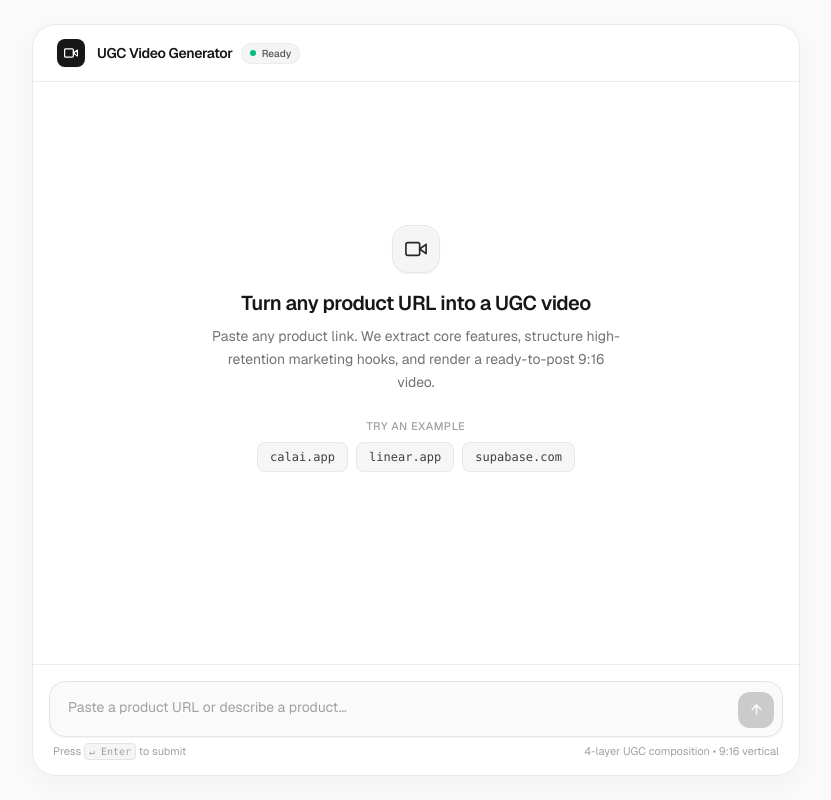
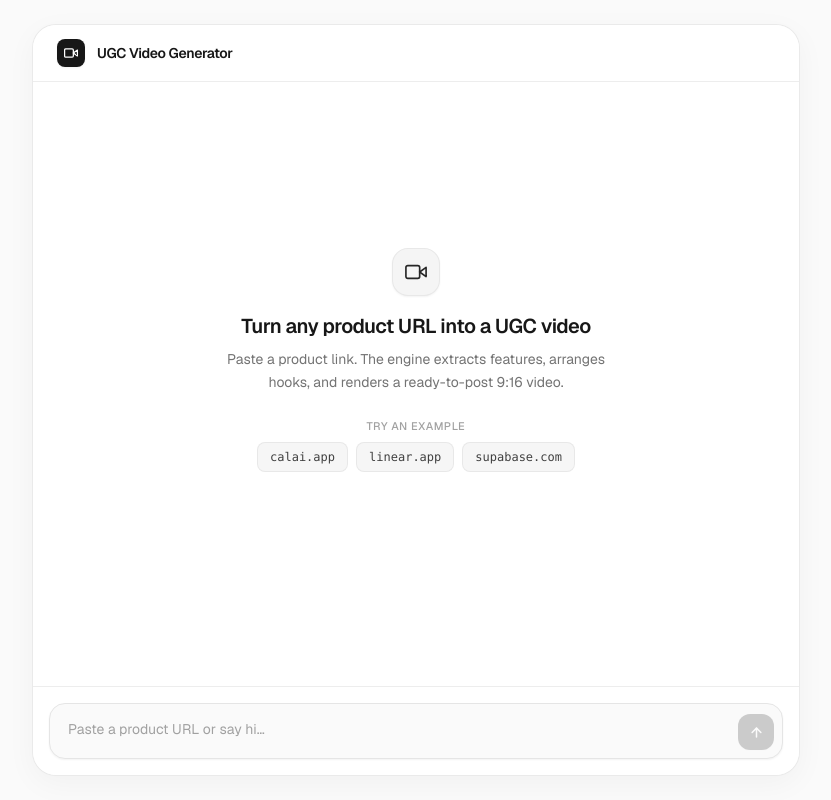
Before and after one commit to srinathdoggala-tech/UGC-video-generator, a Next.js app in the folder ugc-video-generator/: page / in a window 1280 px wide. Shown: the whole page, without its empty margins (224-1055 px from the left). Built offline with nearby package versions, Linux system fonts and the light colour scheme.

Commit message:
refactor: ruthless simplification of UI hierarchy and deliverable download action

```diff
--- a/ugc-video-generator/src/components/ChatInterface.tsx
+++ b/ugc-video-generator/src/components/ChatInterface.tsx
@@ -25,7 +25,7 @@ export function ChatInterface({ initialMessages = [] }: ChatInterfaceProps) {
     if (!isLoading) return;
     setLoadingStage('Extracting product details…');
     const t1 = setTimeout(() => setLoadingStage('Selecting matched assets and audio…'), 3000);
-    const t2 = setTimeout(() => setLoadingStage('Composing 4-layer 9:16 video…'), 7000);
+    const t2 = setTimeout(() => setLoadingStage('Composing 9:16 video layers…'), 7000);
     const t3 = setTimeout(() => setLoadingStage('Finalizing render…'), 12000);
 
     return () => {
@@ -52,7 +52,6 @@ export function ChatInterface({ initialMessages = [] }: ChatInterfaceProps) {
     setError(null);
     setInput('');
 
-    // Reset textarea height
     if (inputRef.current) {
       inputRef.current.style.height = 'auto';
     }
@@ -107,13 +106,6 @@ export function ChatInterface({ initialMessages = [] }: ChatInterfaceProps) {
     }
   };
 
-  const handleReset = () => {
-    if (confirm('Clear conversation and start fresh?')) {
-      setMessages([]);
-      setError(null);
-    }
-  };
-
   // Format text containing links into clickable spans
   const renderMessageContent = (text: string) => {
     const urlPattern = /(https?:\/\/[^\s]+)/g;
@@ -139,7 +131,7 @@ export function ChatInterface({ initialMessages = [] }: ChatInterfaceProps) {
 
   return (
     <div className="flex flex-col h-full w-full bg-white dark:bg-[#121214] sm:rounded-3xl sm:border border-neutral-200/80 dark:border-neutral-800/80 shadow-[0_8px_30px_rgb(0,0,0,0.04)] dark:shadow-[0_8px_30px_rgb(0,0,0,0.4)] overflow-hidden">
-      {/* Header */}
+      {/* Header — Understated brand identity */}
       <header className="px-5 sm:px-6 py-3.5 border-b border-neutral-200/70 dark:border-neutral-800/80 bg-white/90 dark:bg-[#121214]/90 backdrop-blur-md flex items-center justify-between z-10">
         <div className="flex items-center gap-3">
           <div className="w-7 h-7 rounded-lg bg-neutral-900 dark:bg-neutral-100 text-white dark:text-neutral-900 flex items-center justify-center flex-shrink-0 shadow-xs">
@@ -148,26 +140,10 @@ export function ChatInterface({ initialMessages = [] }: ChatInterfaceProps) {
               <rect x="1" y="5" width="15" height="14" rx="2" ry="2" />
             </svg>
           </div>
-          <div className="flex items-center gap-2">
           <h1 className="text-[14px] font-semibold text-neutral-900 dark:text-neutral-100 tracking-tight">
             UGC Video Generator
           </h1>
-            <span className="hidden sm:inline-flex items-center gap-1.5 px-2 py-0.5 rounded-full text-[10px] font-medium bg-neutral-100 text-neutral-600 dark:bg-neutral-800 dark:text-neutral-300 border border-neutral-200/60 dark:border-neutral-700/60">
-              <span className="w-1.5 h-1.5 rounded-full bg-emerald-500 inline-block" />
-              Ready
-            </span>
         </div>
-        </div>
-
-        {messages.length > 0 && (
-          <button
-            onClick={handleReset}
-            className="text-[12px] font-medium text-neutral-400 hover:text-neutral-900 dark:hover:text-neutral-200 px-2.5 py-1 rounded-lg hover:bg-neutral-100 dark:hover:bg-neutral-800 transition-colors"
-            title="Start new conversation"
-          >
-            New chat
-          </button>
-        )}
       </header>
 
       {/* Chat Area */}
@@ -187,7 +163,7 @@ export function ChatInterface({ initialMessages = [] }: ChatInterfaceProps) {
             </h2>
 
             <p className="text-sm text-neutral-500 dark:text-neutral-400 leading-relaxed mt-2">
-              Paste any product link. We extract core features, structure high-retention marketing hooks, and render a ready-to-post 9:16 video.
+              Paste a product link. The engine extracts features, arranges hooks, and renders a ready-to-post 9:16 video.
             </p>
 
             {/* Subtle Example Shortcuts */}
@@ -227,7 +203,7 @@ export function ChatInterface({ initialMessages = [] }: ChatInterfaceProps) {
                   {renderMessageContent(message.content)}
                 </p>
 
-                {/* Hero Video Deliverable */}
+                {/* Hero Video Deliverable with Clear Download Hierarchy */}
                 {message.videoUrl && (
                   <div className="mt-4 pt-4 border-t border-neutral-200/60 dark:border-neutral-700/60 flex flex-col items-center">
                     <div className="w-full max-w-[280px] aspect-[9/16] rounded-xl overflow-hidden bg-black shadow-md border border-neutral-200/80 dark:border-neutral-700/80 relative">
@@ -240,25 +216,20 @@ export function ChatInterface({ initialMessages = [] }: ChatInterfaceProps) {
                       />
                     </div>
 
-                    <div className="w-full max-w-[280px] mt-3 flex items-center justify-between text-xs">
-                      <span className="text-[11px] font-medium text-neutral-500 dark:text-neutral-400">
-                        9:16 UGC Render
-                      </span>
                     <a
                       href={message.videoUrl}
                       download="ugc-video.mp4"
                       target="_blank"
                       rel="noopener noreferrer"
-                        className="inline-flex items-center gap-1 text-[11px] font-medium text-neutral-900 dark:text-neutral-100 hover:underline underline-offset-2"
+                      className="mt-3.5 inline-flex items-center justify-center gap-1.5 w-full max-w-[280px] py-2 px-4 rounded-xl bg-neutral-900 text-white dark:bg-neutral-100 dark:text-neutral-900 text-xs font-medium hover:opacity-90 active:scale-98 transition-all shadow-xs"
                     >
-                        <svg width="12" height="12" viewBox="0 0 24 24" fill="none" stroke="currentColor" strokeWidth="2" strokeLinecap="round" strokeLinejoin="round">
+                      <svg width="13" height="13" viewBox="0 0 24 24" fill="none" stroke="currentColor" strokeWidth="2.2" strokeLinecap="round" strokeLinejoin="round">
                         <path d="M21 15v4a2 2 0 0 1-2 2H5a2 2 0 0 1-2-2v-4" />
                         <polyline points="7 10 12 15 17 10" />
                         <line x1="12" y1="15" x2="12" y2="3" />
                       </svg>
-                        Download .mp4
+                      Download Video (.mp4)
                     </a>
-                    </div>
                   </div>
                 )}
               </div>
@@ -302,7 +273,7 @@ export function ChatInterface({ initialMessages = [] }: ChatInterfaceProps) {
         </div>
       )}
 
-      {/* Input Box — Tactile Centerpiece */}
+      {/* Input Box — Centerpiece */}
       <footer className="p-3.5 sm:p-4 border-t border-neutral-200/70 dark:border-neutral-800/80 bg-white/95 dark:bg-[#121214]/95 backdrop-blur-md">
         <form onSubmit={handleSubmit}>
           <div className="relative flex items-end gap-2 bg-neutral-50 dark:bg-[#18181b] border border-neutral-200 dark:border-neutral-750 focus-within:border-neutral-900 dark:focus-within:border-neutral-300 focus-within:ring-1 focus-within:ring-neutral-900/5 dark:focus-within:ring-white/5 rounded-2xl p-1.5 sm:p-2 transition-all shadow-xs">
@@ -311,7 +282,7 @@ export function ChatInterface({ initialMessages = [] }: ChatInterfaceProps) {
               value={input}
               onChange={handleTextareaChange}
               onKeyDown={handleKeyDown}
-              placeholder="Paste a product URL or describe a product…"
+              placeholder="Paste a product URL or say hi…"
               className="flex-1 px-2.5 py-1.5 bg-transparent text-neutral-900 dark:text-neutral-100 placeholder-neutral-400 dark:placeholder-neutral-500 resize-none text-[13.5px] sm:text-sm leading-relaxed focus:outline-none max-h-32 min-h-[38px]"
               rows={1}
               disabled={isLoading}
@@ -328,11 +299,6 @@ export function ChatInterface({ initialMessages = [] }: ChatInterfaceProps) {
               </svg>
             </button>
           </div>
-
-          <div className="flex items-center justify-between mt-1.5 px-1 text-[11px] text-neutral-400 dark:text-neutral-500">
-            <span className="hidden sm:inline">Press <kbd className="font-mono bg-neutral-100 dark:bg-neutral-800 px-1 py-0.5 rounded text-[10px] border border-neutral-200 dark:border-neutral-700">↵ Enter</kbd> to submit</span>
-            <span className="text-[10.5px] sm:text-[11px] mx-auto sm:mx-0">4-layer UGC composition • 9:16 vertical</span>
-          </div>
         </form>
       </footer>
     </div>
```
Also changed, not shown: 2 other files (tests, documents, lock files or other folders). Lines whose indentation alone changed are shown as unchanged.
